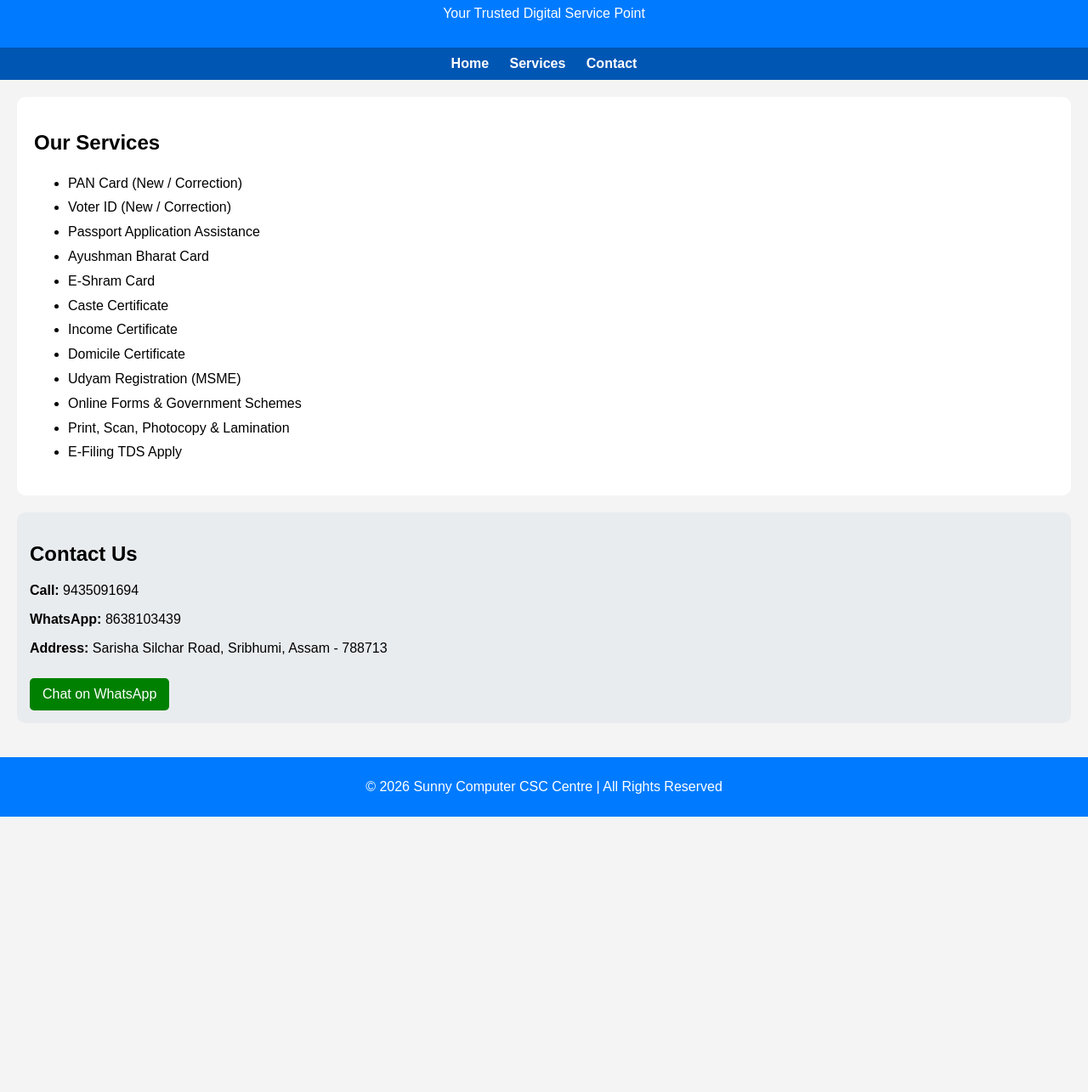
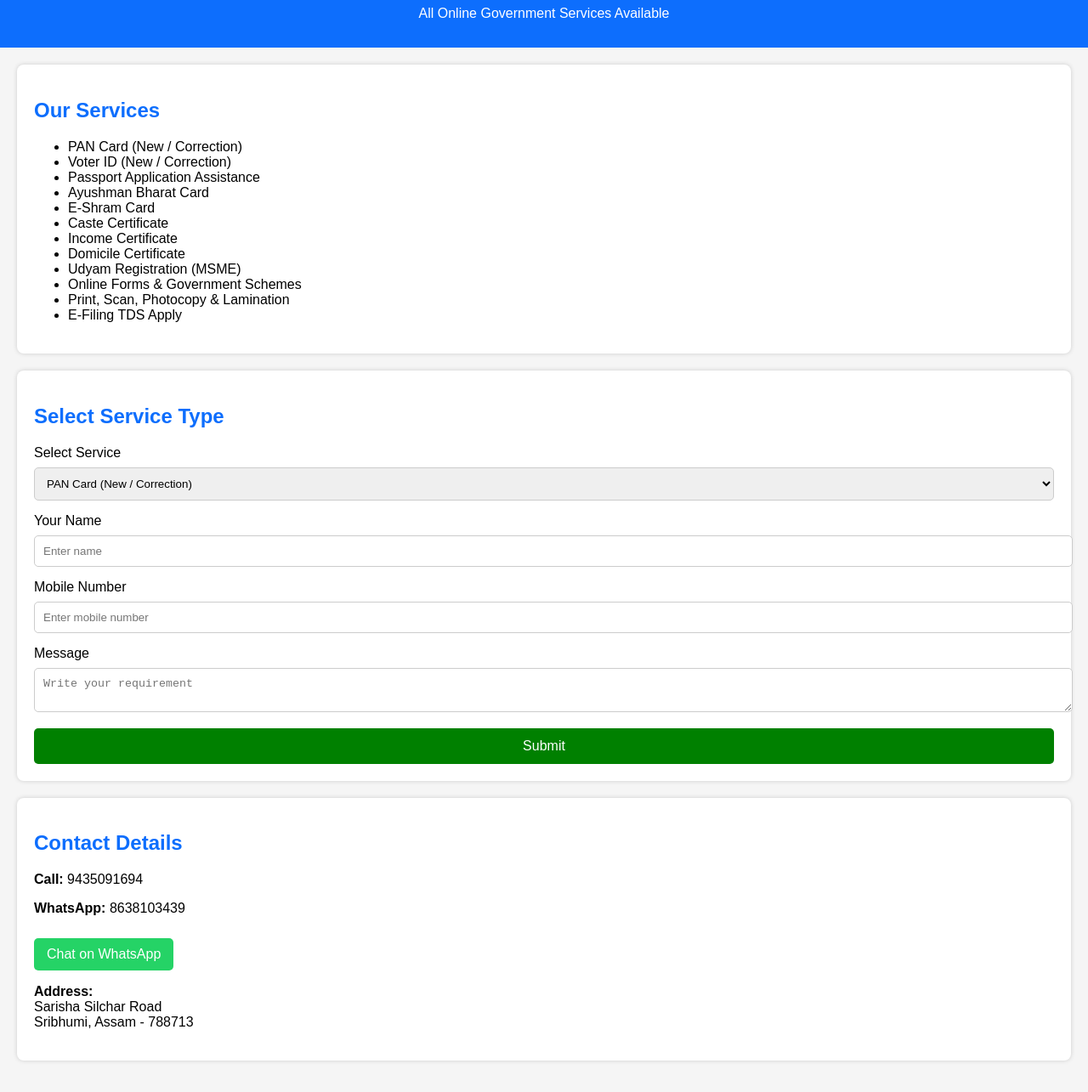
Before and after one commit to sunnykxj1989/sunnycsc, a plain HTML site: page index.html in a window 1280 px wide. Shown: the part 88-1373 px from the top of the page at 85% size. Before the commit the page ends 1049 px from the top, so only its background shows below. Drawn offline with Linux system fonts and the light colour scheme.

Commit message:
index.html

```diff
--- a/index.html
+++ b/index.html
@@ -4,81 +4,93 @@
 <meta charset="UTF-8">
 <meta name="viewport" content="width=device-width, initial-scale=1.0">
 <title>Sunny Computer CSC Centre</title>
+
 <style>
-        body {
-            font-family: Arial, sans-serif;
-            margin: 0;
-            background: #f4f4f4;
+body{
+font-family: Arial;
+margin:0;
+background:#f5f5f5;
 }
-        header {
-            background: #007bff;
-            color: white;
-            padding: 15px;
-            text-align: center;
+
+header{
+background:#0d6efd;
+color:white;
+padding:15px;
+text-align:center;
 }
-        nav {
-            background: #0056b3;
-            padding: 10px;
-            text-align: center;
+
+.container{
+padding:20px;
 }
-        nav a {
-            color: white;
-            margin: 10px;
-            text-decoration: none;
-            font-weight: bold;
+
+.box{
+background:white;
+padding:20px;
+margin-bottom:20px;
+border-radius:8px;
+box-shadow:0 0 5px #ccc;
 }
-        .container {
-            padding: 20px;
+
+h2{
+color:#0d6efd;
 }
-        .services {
-            background: white;
-            padding: 20px;
-            border-radius: 10px;
+
+select,input,textarea{
+width:100%;
+padding:10px;
+margin-top:8px;
+margin-bottom:15px;
+border-radius:5px;
+border:1px solid #ccc;
 }
-        .services ul {
-            line-height: 1.8;
+
+button{
+background:green;
+color:white;
+padding:12px;
+border:none;
+width:100%;
+font-size:16px;
+border-radius:5px;
+cursor:pointer;
 }
-        .contact {
-            margin-top: 20px;
-            background: #e9ecef;
-            padding: 15px;
-            border-radius: 10px;
+
+button:hover{
+background:#0a8f2d;
 }
-        .btn {
-            display: inline-block;
-            padding: 10px 15px;
-            margin-top: 10px;
-            background: green;
-            color: white;
-            text-decoration: none;
-            border-radius: 5px;
+
+.whatsapp{
+display:inline-block;
+background:#25D366;
+color:white;
+padding:10px 15px;
+text-decoration:none;
+border-radius:5px;
+margin-top:10px;
 }
-        footer {
-            text-align: center;
-            background: #007bff;
-            color: white;
-            padding: 10px;
-            margin-top: 20px;
+
+footer{
+background:#0d6efd;
+color:white;
+text-align:center;
+padding:10px;
 }
 </style>
+
 </head>
+
 <body>
 
 <header>
 <h1>Sunny Computer CSC Centre</h1>
-    <p>Your Trusted Digital Service Point</p>
+<p>All Online Government Services Available</p>
 </header>
-
-<nav>
-    <a href="#">Home</a>
-    <a href="#services">Services</a>
-    <a href="#contact">Contact</a>
-</nav>
 
 <div class="container">
 
-    <section id="services" class="services">
+<div class="box">
 <h2>Our Services</h2>
+
 <ul>
 <li>PAN Card (New / Correction)</li>
 <li>Voter ID (New / Correction)</li>
@@ -93,24 +105,80 @@
 <li>Print, Scan, Photocopy & Lamination</li>
 <li>E-Filing TDS Apply</li>
 </ul>
-    </section>
-
-    <section id="contact" class="contact">
-        <h2>Contact Us</h2>
-        <p><strong>Call:</strong> 9435091694</p>
-        <p><strong>WhatsApp:</strong> 8638103439</p>
-        <p><strong>Address:</strong> Sarisha Silchar Road, Sribhumi, Assam - 788713</p>
-
-        <a class="btn" href="https://wa.me/918638103439" target="_blank">
-            Chat on WhatsApp
-        </a>
-    </section>
 
 </div>
 
+
+<div class="box">
+
+<h2>Select Service Type</h2>
+
+<form>
+
+<label>Select Service</label>
+
+<select>
+<option>PAN Card (New / Correction)</option>
+<option>Voter ID (New / Correction)</option>
+<option>Passport Application Assistance</option>
+<option>Ayushman Bharat Card</option>
+<option>E-Shram Card</option>
+<option>Caste Certificate</option>
+<option>Income Certificate</option>
+<option>Domicile Certificate</option>
+<option>Udyam Registration (MSME)</option>
+<option>Online Forms & Government Schemes</option>
+<option>Print, Scan, Photocopy & Lamination</option>
+<option>E-Filing TDS Apply</option>
+</select>
+
+
+<label>Your Name</label>
+<input type="text" placeholder="Enter name">
+
+<label>Mobile Number</label>
+<input type="text" placeholder="Enter mobile number">
+
+<label>Message</label>
+<textarea placeholder="Write your requirement"></textarea>
+
+<button type="submit">Submit</button>
+
+</form>
+
+</div>
+
+
+<div class="box">
+
+<h2>Contact Details</h2>
+
+<p><b>Call:</b> 9435091694</p>
+
+<p><b>WhatsApp:</b> 8638103439</p>
+
+<a class="whatsapp"
+href="https://wa.me/918638103439"
+target="_blank">
+Chat on WhatsApp
+</a>
+
+<p><b>Address:</b><br>
+Sarisha Silchar Road<br>
+Sribhumi, Assam - 788713
+</p>
+
+</div>
+
+</div>
+
+
 <footer>
-    <p>© 2026 Sunny Computer CSC Centre | All Rights Reserved</p>
+
+© 2026 Sunny Computer CSC Centre
+
 </footer>
 
 </body>
+
 </html>
```
Lines whose indentation alone changed are shown as unchanged.
